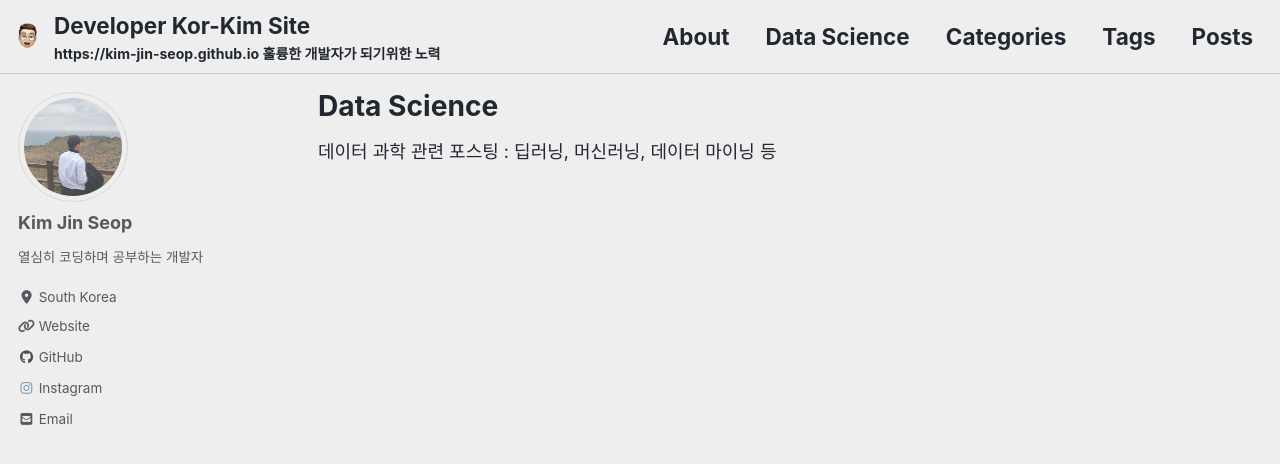
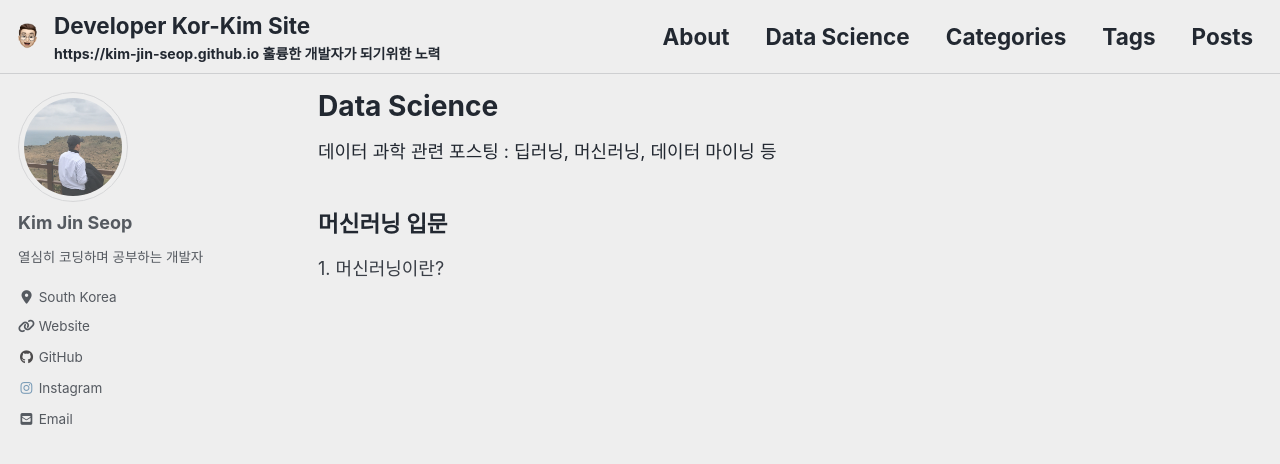
Before and after one commit to kim-jin-seop/kim-jin-seop.github.io, a Jekyll site: the page built from _pages/Data-Science.md, in a window 1280 px wide and 900 px high. Shown: the top 464 px of the window. Built offline with Jekyll 4.4.1, drawn with Linux system fonts in a browser that asks for light colours; cached includes are drawn as plain includes; nearby versions of some CDN libraries.

Commit message:
Update Data-Science.md

```diff
--- a/_pages/Data-Science.md
+++ b/_pages/Data-Science.md
@@ -3,10 +3,8 @@ title: "Data Science"
 permalink: /categories/DataScience/
 layout: category
 author_profile: true
-taxonomy:
-          DATASCIENCE
-          ML
 ---
 데이터 과학 관련 포스팅 : 딥러닝, 머신러닝, 데이터 마이닝 등
 
-<!-- 메뉴추가방법 _data -> navigation 추가, 해당 페이지 추가-->
+## 머신러닝 입문
+<a href = "https://kim-jin-seop.github.io/ml/Introduction_ML_1/" target ="_blank">1. 머신러닝이란?</a>
```
